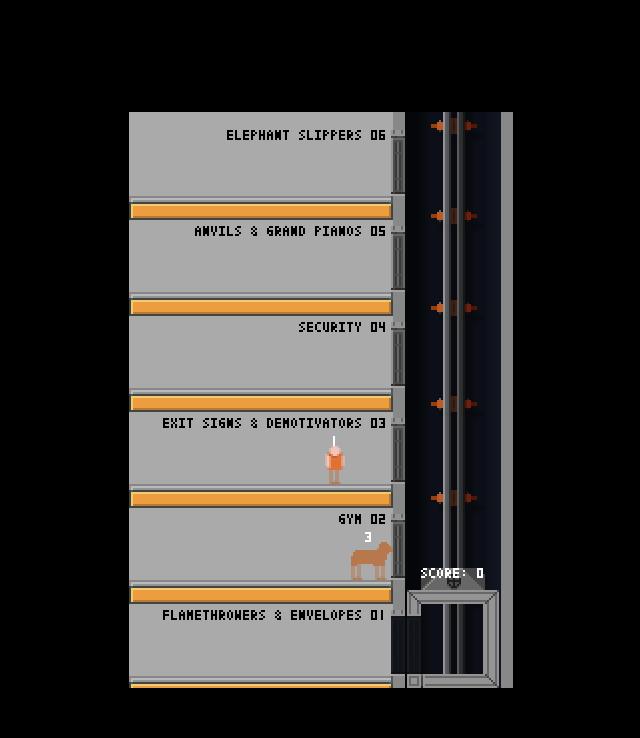
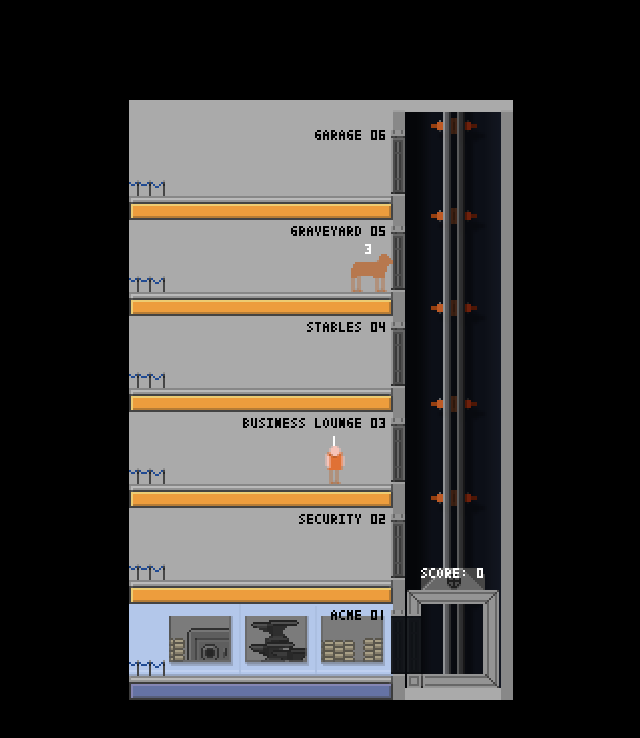
Before and after one commit to Oletus/elevator, a website: page index.html in a window 1280 px wide. Shown: the whole page, without its empty margins (319-959 px from the left). Drawn offline with Linux system fonts and the light colour scheme.

Commit message:
Floor sprites

```diff
--- a/index.html
+++ b/index.html
@@ -105,7 +105,7 @@ window['start'] = function() {
     var DEBUG_MAIN_LOOP = DEV_MODE && true; // Set to true to allow fast-forwarding main loop with 'f'
     Audio.muteAll(DEV_MODE && false); // Set to true if sounds annoy developers
 
-    var resizer = new CanvasResizer({mode: CanvasResizer.Mode.FIXED_RESOLUTION, width: 192, height: 288});
+    var resizer = new CanvasResizer({mode: CanvasResizer.Mode.FIXED_RESOLUTION, width: 192, height: 300});
     var game = new Game(resizer);
     startMainLoop([resizer, game, new LoadingBar()], {debugMode: DEBUG_MAIN_LOOP});
 };
--- a/src/floor.js
+++ b/src/floor.js
@@ -39,20 +39,29 @@ Floor.prototype.removeOccupant = function(toRemove) {
 
 Floor.height = FloorTiles.length - 1;
 
-Floor.sprite = new Sprite('floor_gfx.png');
+Floor.fgSprites = {};
+Floor.bgSprites = {};
 
-Floor.prototype.render = function(ctx) {
+Floor.loadSprites = function() {
+    for (var i = 0; i < GameData.floors.length; ++i) {
+        var floor = GameData.floors[i];
+        Floor.bgSprites[floor.id] = new Sprite('floor-' + floor.id + '-bg.png', undefined, 'floor_gfx.png');
+        Floor.fgSprites[floor.id] = new Sprite('floor-' + floor.id + '-fg.png', undefined, 'floor-fg.png');
+    }
+};
+
+Floor.loadSprites();
+
+Floor.prototype.renderBg = function(ctx) {
     ctx.save();
     var drawY = this.level.getFloorTopY(this.floorNumber);
     ctx.translate(0, drawY);
-    /*ctx.fillStyle = '#222';
-    this.tilemap.render(ctx, function(tile) { return tile === 'x'; }, 0.05, 0.05);*/
     ctx.fillStyle = '#888';
     this.tilemap.render(ctx, function(tile) { return tile === 'h'; }, 0.05, 0.05);
     ctx.save();
     ctx.translate(0, 1);
     ctx.scale(1 / 6, 1 / 6);
-    Floor.sprite.draw(ctx, 0, 0);
+    Floor.bgSprites[this.id].draw(ctx, 0, 0);
     ctx.restore();
 
     ctx.save();
@@ -73,6 +82,16 @@ Floor.prototype.render = function(ctx) {
 
     ctx.restore();
 };
+
+Floor.prototype.renderFg = function(ctx) {
+    ctx.save();
+    var drawY = this.level.getFloorTopY(this.floorNumber);
+    ctx.translate(0, drawY);
+    ctx.translate(0, 1);
+    ctx.scale(1 / 6, 1 / 6);
+    Floor.fgSprites[this.id].draw(ctx, 0, 0);
+    ctx.restore();
+}
 
 Floor.prototype.spawnCharacter = function() {
     var totalChance = 0;
--- a/src/gamedata.js
+++ b/src/gamedata.js
@@ -3,18 +3,34 @@ var GameData = {};
 GameData.floors =
 [
     {
+        id: "acme",
+        name: "Acme"
+    },
+    {
+        id: "stables",
+        name: "Stables"
+    },
+    {
+        id: "graveyard",
+        name: "Graveyard"
+    },
+    {
+        id: "lounge",
+        name: "Business lounge"
+    },
+    {
+        id: "garage",
+        name: "Garage"
+    },
+    {
         id: "security",
         name: "Security",
         spawnIds: [],
         excludeAsDestination: true
-    },
+    } /*,
     {
         id: "bioweapon",
         name: "Bio weapons lab"
-    },
-    {
-        id: "garage",
-        name: "Garage"
     },
     {
         id: "surgeryspa",
@@ -27,10 +43,6 @@ GameData.floors =
     {
         id: "gym",
         name: "Gym"
-    },
-    {
-        id: "acme",
-        name: "Acme"
     },
     {
         id: "heavystuff",
@@ -111,7 +123,7 @@ GameData.floors =
     {
         id: "beetherapy",
         name: "Bee therapy"
-    }
+    }*/
 ];
 
 function getAllButExcluded() {
--- a/src/level.js
+++ b/src/level.js
@@ -95,7 +95,7 @@ Level.prototype.render = function(ctx) {
 
     this.elevator.renderBg(ctx);
     for (var i = 0; i < this.floors.length; ++i) {
-        this.floors[i].render(ctx);
+        this.floors[i].renderBg(ctx);
     }
     for (var i = 0; i < this.characters.length; ++i) {
         if (this.characters[i].falling) {
@@ -107,6 +107,9 @@ Level.prototype.render = function(ctx) {
         if (!this.characters[i].falling) {
             this.characters[i].render(ctx);
         }
+    }
+    for (var i = 0; i < this.floors.length; ++i) {
+        this.floors[i].renderFg(ctx);
     }
 
     this.particles.render(ctx);
--- a/src/sprite.js
+++ b/src/sprite.js
@@ -6,19 +6,31 @@
  * @param {string|HTMLImageElement|HTMLCanvasElement} filename File to load or a graphical element that's already
  * loaded.
  * @param {string=} filter Filter function to convert the sprite, for example Sprite.turnSolidColored('black')
+ * @param {string|HTMLImageElement|HTMLCanvasElement=} fallback Fallback file to load or a graphical element that's
+ * already loaded.
  */
-var Sprite = function(filename, /* Optional */ filter) {
+var Sprite = function(filename, /* Optional */ filter, fallback) {
     this.filename = filename;
     this.missing = false;
+    this.fallback = fallback;
+    this.filter = filter;
     Sprite.createdCount++;
+    this._reload();
+};
+
+/**
+ * Reload the Sprite.
+ * @protected
+ */
+Sprite.prototype._reload = function() {
     if (typeof this.filename != typeof '') {
         this.img = this.filename;
         this.loaded = true;
         Sprite.loadedCount++;
         this.width = this.filename.width;
         this.height = this.filename.height;
-        if (filter !== undefined) {
-            filter(this);
+        if (this.filter !== undefined) {
+            this.filter(this);
         }
     } else {
         this.img = document.createElement('img');
@@ -30,11 +42,17 @@ var Sprite = function(filename, /* Optional */ filter) {
             Sprite.loadedCount++;
             that.width = that.img.width;
             that.height = that.img.height;
-            if (filter !== undefined) {
-                filter(that);
+            if (that.filter !== undefined) {
+                that.filter(that);
             }
         };
         this.img.onerror = function() {
+            if (that.fallback) {
+                that.filename = that.fallback;
+                that.fallback = undefined;
+                that._reload();
+                return;
+            }
             that.loaded = true;
             that.missing = true;
             Sprite.loadedCount++;
```
Also changed, not shown: assets/gfx/floor-fg.png (added).
